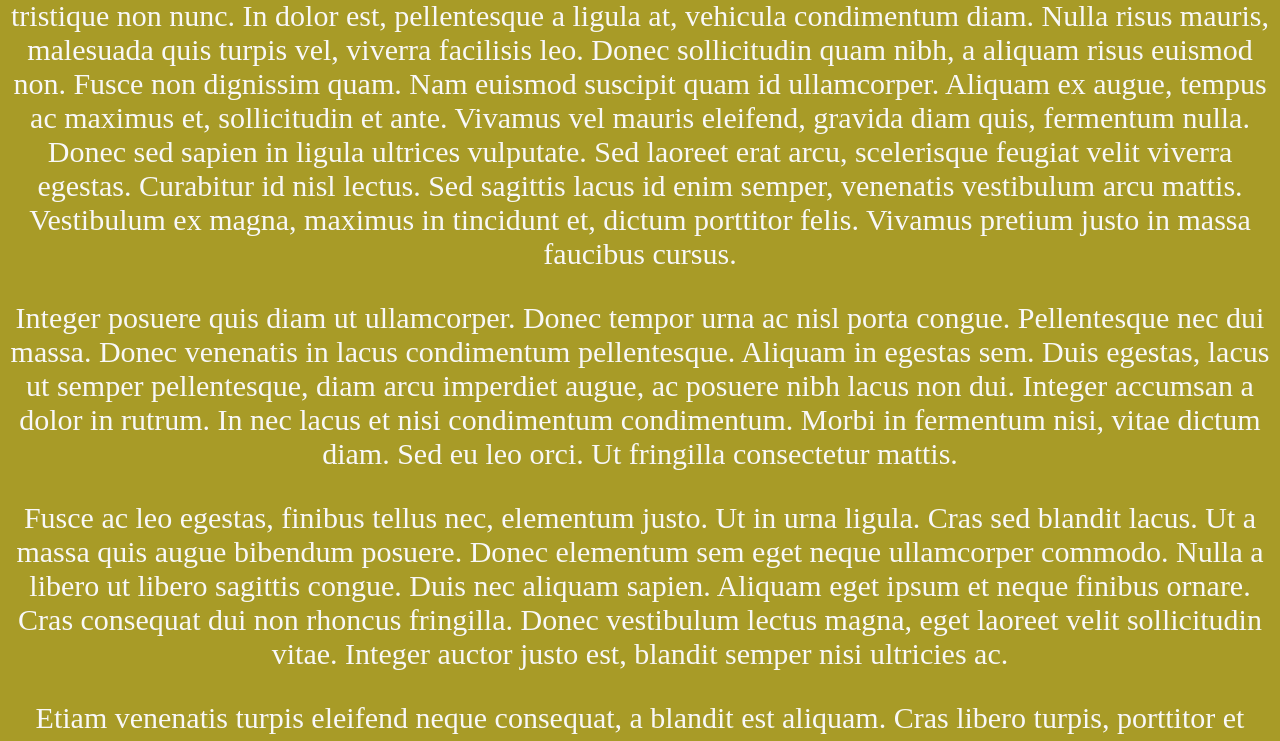
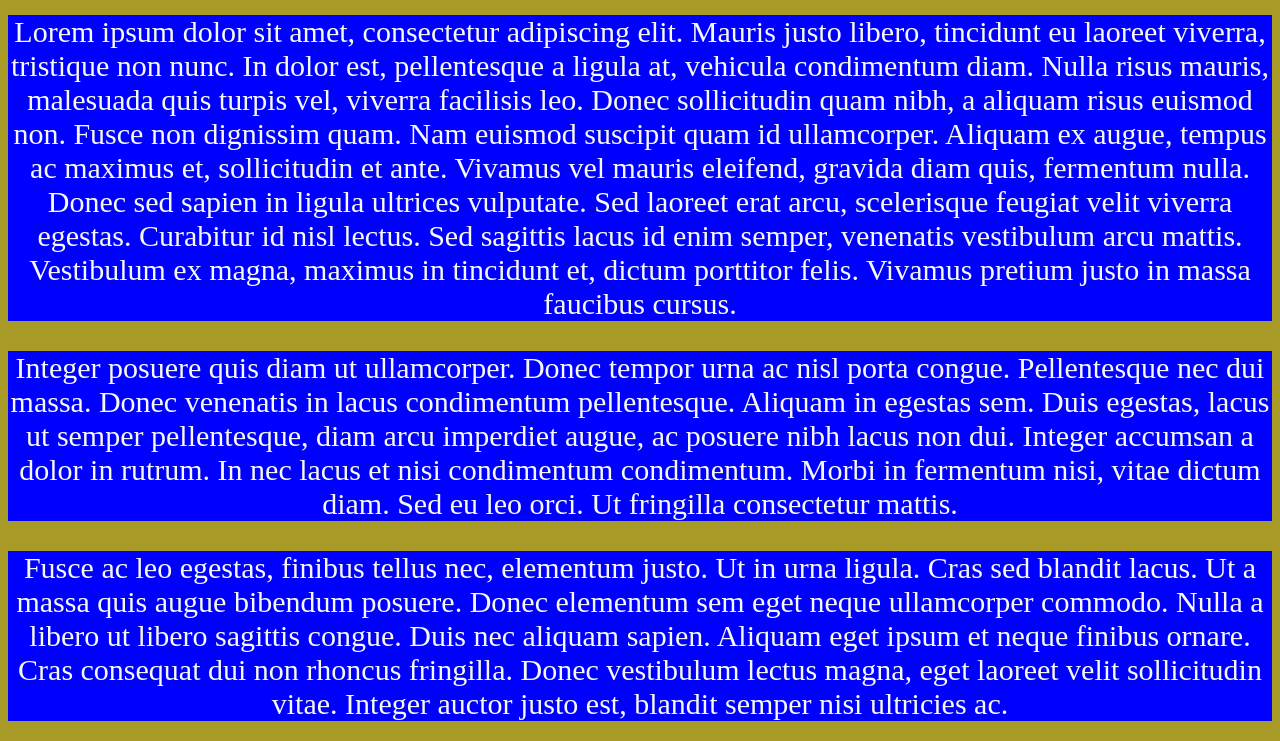
Before and after one commit to Christian000c/Proyecto.PS, a plain HTML site: page links.html in a window 1280 px wide. Shown: the part 415-1156 px from the top of the page. Drawn offline with Linux system fonts and the light colour scheme.

Commit message:
Modificacion 0308

```diff
--- a/Style.css
+++ b/Style.css
@@ -1,3 +1,20 @@
+*{
+    font-family:'Times New Roman', Times, serif;
+    font-size:25px;
+}
+
+p{
+
+    color:white;
+    background-color: blue;
+
+}
+
+*{
+    font-family:'Times New Roman', Times, serif;
+    color:red
+}
+
 h1 {
 
     color: #0b81b8;
```
Also changed, not shown: titulos.html (+2 -1 lines), 1 other file.
